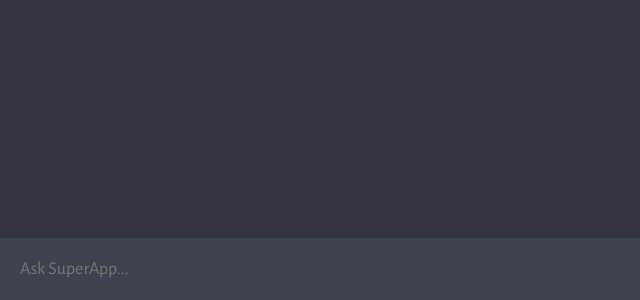
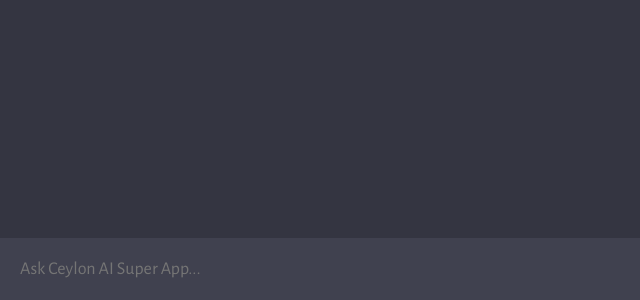
Before and after one commit to ssanjeewa/superapp, a website built with Vite: page client/index.html in a window 1280 px wide. Shown: the part 500-800 px from the top of the page, 0-640 px from the left. Built offline with nearby package versions, Linux system fonts and the light colour scheme.

Commit message:
Update index.html

```diff
--- a/client/index.html
+++ b/client/index.html
@@ -12,7 +12,7 @@
       <div id="chat_container"></div>
 
       <form>
-        <textarea name="prompt" placeholder="Ask SuperApp..." cols="1" rows="1"></textarea>
+        <textarea name="prompt" placeholder="Ask Ceylon AI Super App..." cols="1" rows="1"></textarea>
         <button type="submit"><img src="assets/send.svg" /></button>
       </form>
     </div>
```
